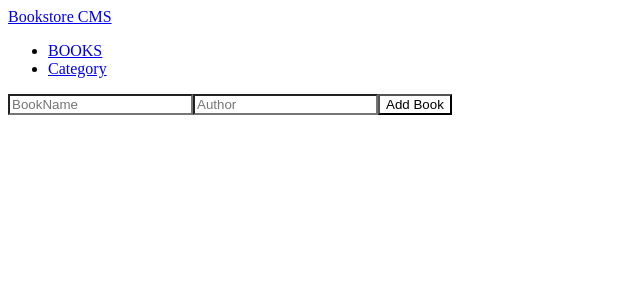
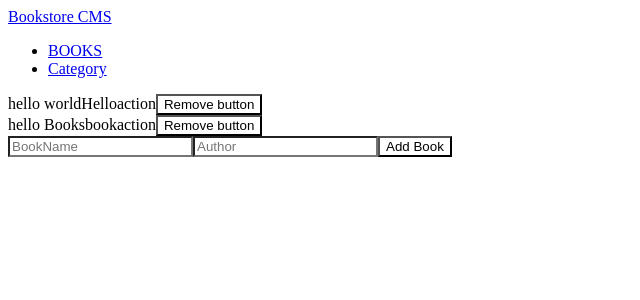
Before and after one commit to X-Elie-X/Bookstore, a React (Create React App) app: page / in a window 1280 px wide. Shown: the top 300 px of the page, without its empty margins (0-640 px from the left). Built offline with nearby package versions, Linux system fonts and the light colour scheme.

Commit message:
Update Book.js

```diff
--- a/src/components/Book.js
+++ b/src/components/Book.js
@@ -1,7 +1,14 @@
-import PropTypes from 'prop-types';
+import { useEffect } from 'react';
+import { useDispatch, useSelector } from 'react-redux';
+import { RemoveBook } from '../Redux/Books/books';
 
-function Book(props) {
-  const { books } = props;
+function Book() {
+  const books = useSelector((state) => state.books.books);
+  useEffect(() => {}, [books]);
+  const dispatch = useDispatch();
+  const handleDelete = (id) => {
+    dispatch(RemoveBook(id));
+  };
   return (
     <div className="booksList">
       {books.map((Book) => (
@@ -9,18 +16,13 @@ function Book(props) {
           {Book.title}
           {Book.author}
           {Book.category}
-          <button type="button">Remove button</button>
+          <button type="button" onClick={() => handleDelete(Book.id)}>
+            Remove button
+          </button>
         </div>
       ))}
     </div>
   );
 }
 
-Book.defaultProps = {
-  books: [],
-};
-
-Book.propTypes = {
-  books: PropTypes.arrayOf(PropTypes.oneOfType([PropTypes.object])),
-};
 export default Book;
```
